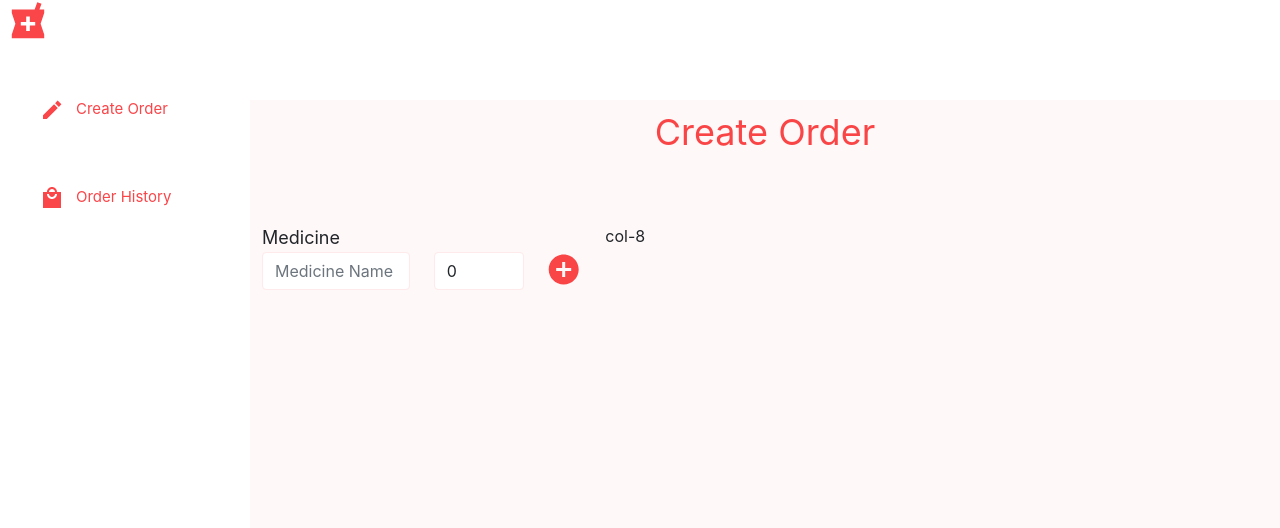
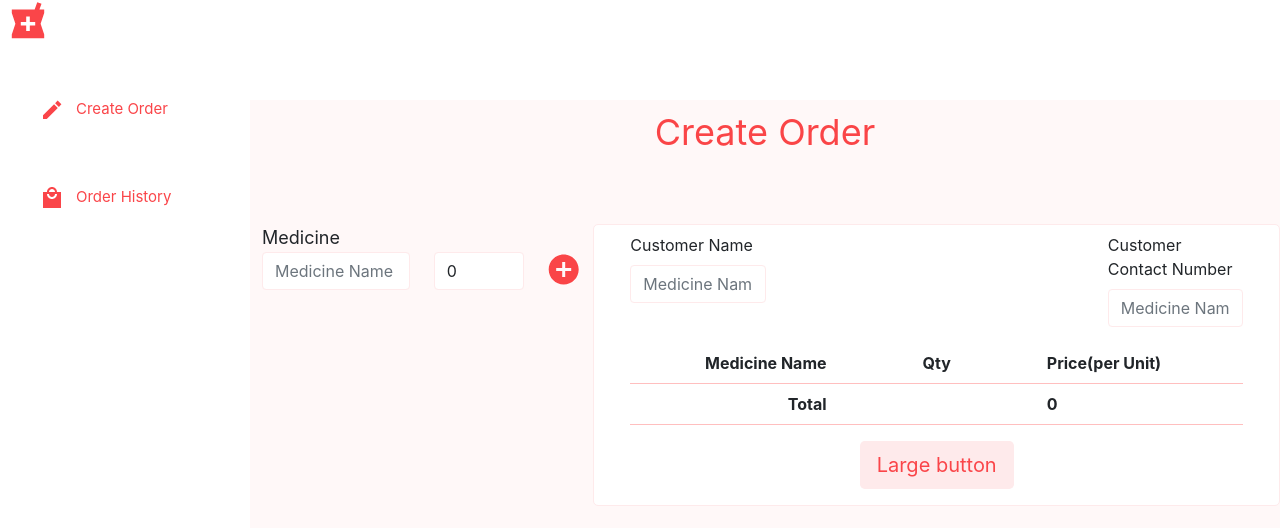
Before and after one commit to Uchchash346/Store-Management-System, a React (Create React App) app: page /salesHome in a window 1280 px wide. Shown: the top 528 px of the page. Built offline with nearby package versions, Linux system fonts and the light colour scheme.

Commit message:
create order page complete

```diff
--- a/src/components/Sales Executive/CreateOrder/CreateOrder.css
+++ b/src/components/Sales Executive/CreateOrder/CreateOrder.css
@@ -3,6 +3,9 @@
     color: #fa4547;
 }
 
+hr{
+    color: red;
+}
 .add-circle-button{
     color: #fa4547;
     transform: scale(1.5);
@@ -11,3 +14,18 @@
 .input-section{
     border: 1px solid #feeaeb;
 }
+
+.input-section:focus {
+    border: 2px solid #fa4549;
+}
+
+.create-order-customer-and-product-info{
+    background-color: #FFFFFF;
+    border: 1px solid #feeaeb;
+    border-radius: 5px;
+}
+
+.create-order-submit-button{
+    background-color: #feeaeb!important;
+    color: #fa4549!important;
+}
--- a/src/components/Sales Executive/CreateOrder/CreateOrder.js
+++ b/src/components/Sales Executive/CreateOrder/CreateOrder.js
@@ -34,7 +34,52 @@ const CreateOrder = () => {
                             <div className="col-sm-2 pt-1 pl-4 add-circle-button"><AddCircleIcon /></div>
                         </div>
                     </div>
-                    <div className="col-8">col-8</div>
+                    <div className="col-8 create-order-customer-and-product-info">
+                        <div className="container">
+                            <div class="row pt-2">
+                                <div class="col">
+                                    <label htmlFor="">Customer Name</label>
+                                    <input
+                                        type="text"
+                                        className="form-control text-gray input-section mt-2"
+                                        aria-label="Sizing example input"
+                                        aria-describedby="inputGroup-sizing-sm"
+                                        placeholder="Medicine Name"
+                                    />
+                                </div>
+                                <div class="col-6"></div>
+                                <div class="col">
+                                    <label htmlFor="">Customer Contact Number</label>
+                                    <input
+                                        type="text"
+                                        className="form-control text-gray input-section mt-2"
+                                        aria-label="Sizing example input"
+                                        aria-describedby="inputGroup-sizing-sm"
+                                        placeholder="Medicine Name"
+                                    />
+                                </div>
+                            </div>
+                            <div className="container">
+                                <div class="row pt-4 mb-2">
+                                    <div class="col-sm text-end font-bold">Medicine Name</div>
+                                    <div class="col-sm text-center font-bold">Qty</div>
+                                    <div class="col-sm font-bold">Price(per Unit)</div>
+                                </div>
+                            </div>
+                            <hr />
+                            <div className="container">
+                                <div class="row pt-2 mb-2">
+                                    <div class="col-sm text-end font-bold">Total</div>
+                                    <div class="col-sm text-center"></div>
+                                    <div class="col-sm font-bold">0</div>
+                                </div>
+                            </div>
+                            <hr />
+                            <div className="container pt-3 mb-3 d-flex justify-content-center">
+                                <button type="button" class="btn btn-lg create-order-submit-button">Large button</button>
+                            </div>
+                        </div>
+                    </div>
                 </div>
             </div>
         </div>
--- a/src/components/Sales Executive/SalesNavBar/SalesNavBar.js
+++ b/src/components/Sales Executive/SalesNavBar/SalesNavBar.js
@@ -22,7 +22,7 @@ const SalesNavBar = () => {
     return (
         <div style={{ background: '#fff8f8', minHeight: '120vh' }} className="sales-main-area">
             <div className='d-flex mb-5' >
-                <div style={{ background: '#FFFFFF', minHeight: '100vh', minWidth: '250px' }} className='pr-5'>
+                <div style={{ background: '#FFFFFF', minHeight: '130vh', minWidth: '250px' }} className='pr-5'>
                     <NavLink id="company-tag" to="/home" className='brand-img ' style={{ textDecoration: 'none' }}>
                         <span className="" >
                             <LocalPharmacySharpIcon style={{ transform: "scale(1.8)", color: '#fa4549' }} />
```
